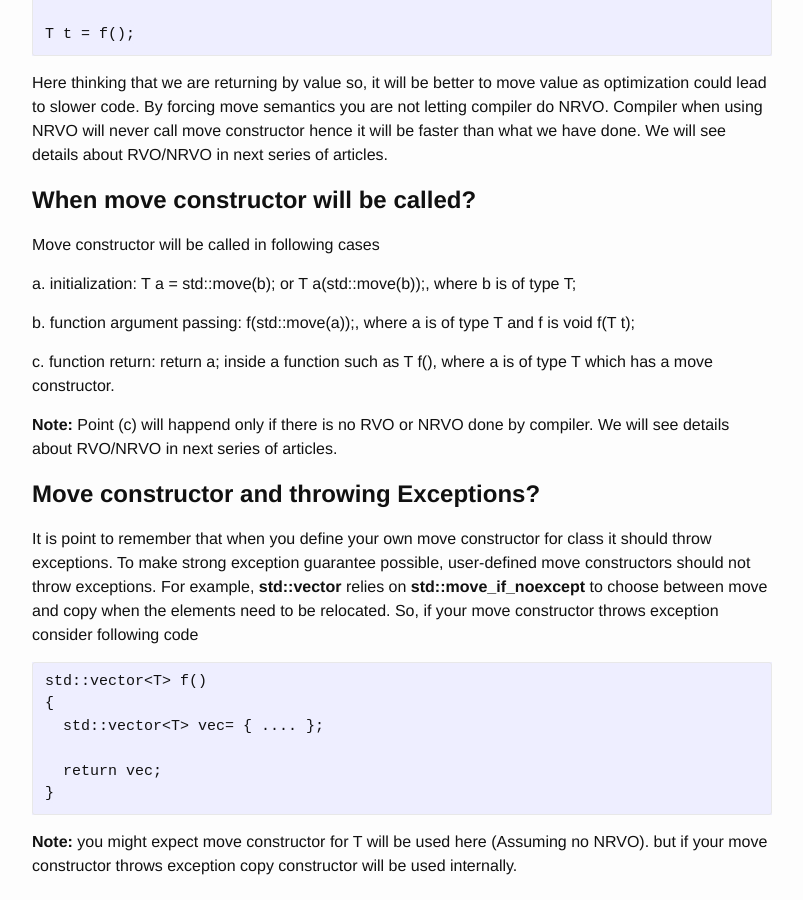
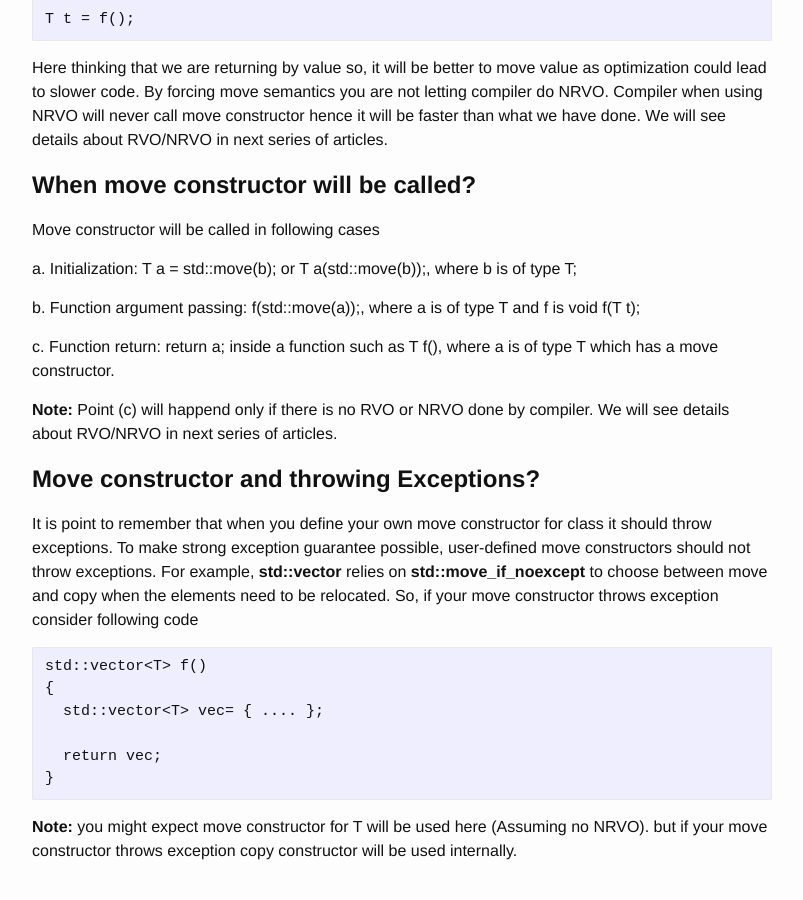
Before and after one commit to PixelClear/PixelClear.github.io, a Jekyll site: the page built from _posts/2019-01-26-Rvalue-Reference-Move-Semantics.markdown, in a window 1280 px wide and 900 px high, scrolled down 3113 px. Shown: the whole window, without its empty margins (238-1041 px from the left). Built offline with Jekyll 4.4.1, drawn with Linux system fonts in a browser that asks for light colours; some of the changed text lies outside the part shown.

```diff
--- a/_posts/2019-01-26-Rvalue-Reference-Move-Semantics.markdown
+++ b/_posts/2019-01-26-Rvalue-Reference-Move-Semantics.markdown
@@ -42,16 +42,15 @@ obj = foo(); ---> (1)
 
 As return value of foo() is passed as parameter to operator= and we cant take address of return value of function.
 So its rvalue( dont forget we dont dont yet have rvalue references).
-
 So following thing will happen
 
 a. tmp object will be created and return value of foo will be copied into it and = will be called with ref to tmp.
 
 b. Delete resources held by this (obj)
 
-c. copy resources from tmp to obj
+c. Copy resources from tmp to obj
 
-d. destruct tmp obj
+d. Destruct tmp obj
 
 But we have return value of foo() and obj is in hand.
 So, can we somehow avoid this tmp creation and init x directly with return value of foo()?
@@ -159,11 +158,11 @@ We will see details about RVO/NRVO in next series of articles.
 =====================================================================================================================================
 Move constructor will be called in following cases
 
-a. initialization: T a = std::move(b); or T a(std::move(b));, where b is of type T;
+a. Initialization: T a = std::move(b); or T a(std::move(b));, where b is of type T;
 
-b. function argument passing: f(std::move(a));, where a is of type T and f is void f(T t);
+b. Function argument passing: f(std::move(a));, where a is of type T and f is void f(T t);
 
-c. function return: return a; inside a function such as T f(), where a is of type T which has a move constructor.
+c. Function return: return a; inside a function such as T f(), where a is of type T which has a move constructor.
 
 **Note:**
 Point (c) will happend only if there is no RVO or NRVO done by compiler.
```
